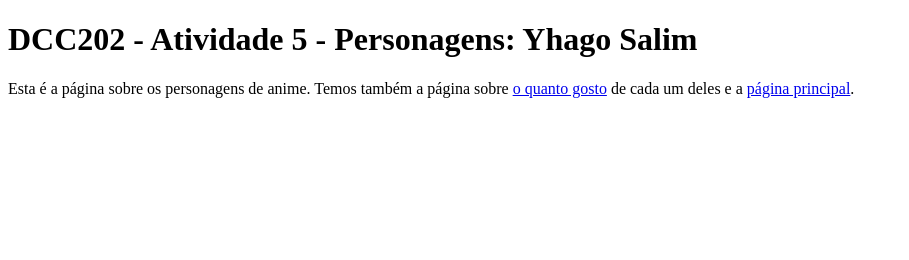
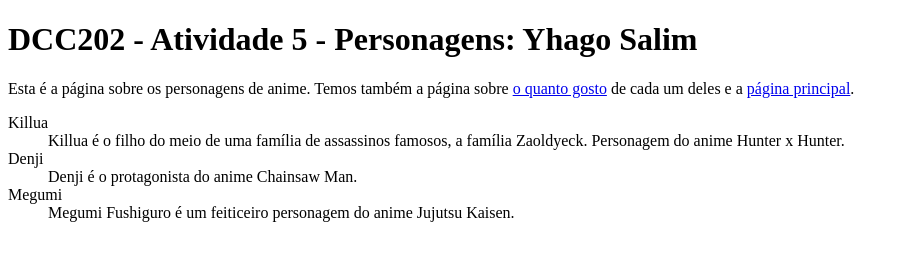
Before and after one commit to ufjf-dcc202/ufjf-dcc202-2023-3-b-atv5-YhagoSalim, a website: page personagens.html in a window 1280 px wide. Shown: the whole page, without its empty margins (0-909 px from the left). Drawn offline with Linux system fonts and the light colour scheme.

Commit message:
adiciona conteúdo a lista

```diff
--- a/personagens.html
+++ b/personagens.html
@@ -9,6 +9,20 @@
     <main>
         <h1>DCC202 - Atividade 5 - Personagens: Yhago Salim</h1>
         <p>Esta é a página sobre os personagens de anime. Temos também a página sobre <a href="preferencias.html">o quanto gosto</a> de cada um deles e a <a href="index.html">página principal</a>.</p>
+        <dl>
+            <div>
+                <dt>Killua</dt>
+                <dd>Killua é o filho do meio de uma família de assassinos famosos, a família Zaoldyeck. Personagem do anime Hunter x Hunter.</dd>
+            </div>
+            <div>
+                <dt>Denji</dt>
+                <dd>Denji é o protagonista do anime Chainsaw Man.</dd>
+            </div>
+            <div>
+                <dt>Megumi</dt>
+                <dd>Megumi Fushiguro é um feiticeiro personagem do anime Jujutsu Kaisen.</dd>
+            </div>
+        </dl>
     </main>
 
 </body>
```
